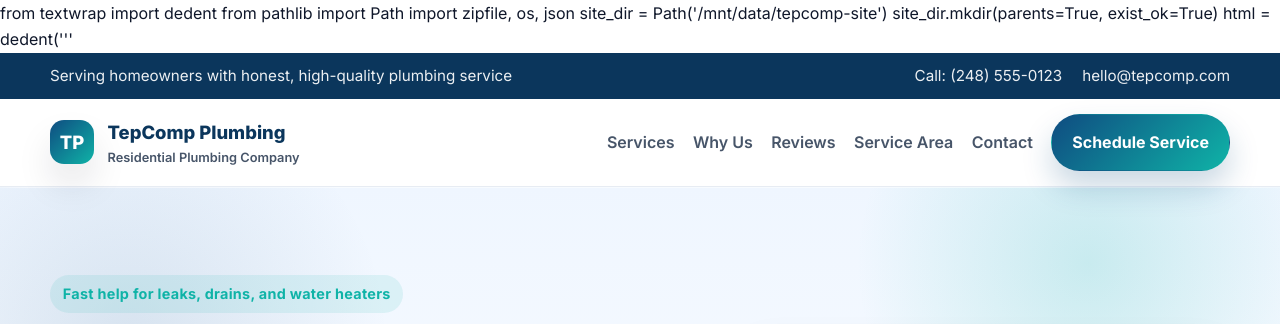
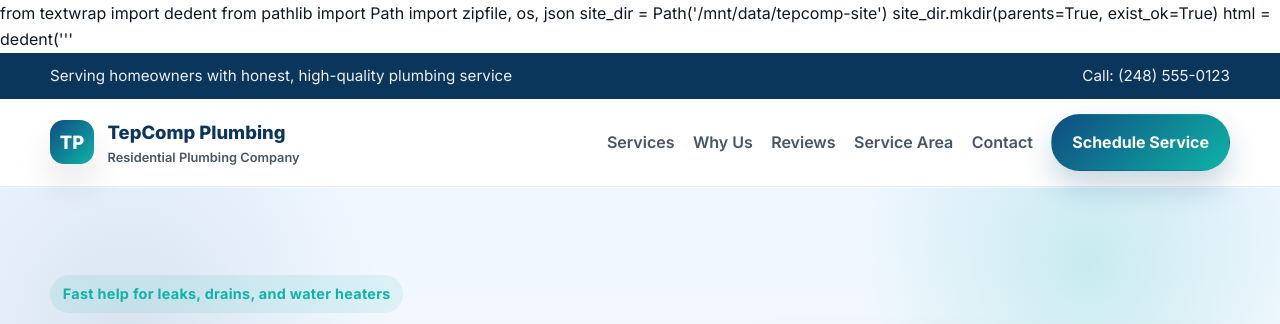
Before and after one commit to mpcsolutions/tepcomp.github.io, a Jekyll site: the page index.html, which Jekyll copies as it is, in a window 1280 px wide and 900 px high, cut to the strip 0-324 px from the top of the window. Built offline with Jekyll 4.4.1, drawn with Linux system fonts in a browser that asks for light colours.

Commit message:
Update index.html

```diff
--- a/index.html
+++ b/index.html
@@ -689,7 +689,7 @@
       </div>
       <div class="topbar-items">
         <a href="tel:+12485550123">Call: (248) 555-0123</a>
-        <a href="mailto:hello@tepcomp.com">hello@tepcomp.com</a>
+
       </div>
     </div>
   </div>
@@ -964,7 +964,7 @@
               </li>
               <li>
                 <div class="icon" style="width:42px;height:42px;border-radius:12px;margin:0;">✉</div>
-                <div><strong>Email</strong><span>hello@tepcomp.com</span></div>
+                <div><strong>Email</strong>
               </li>
               <li>
                 <div class="icon" style="width:42px;height:42px;border-radius:12px;margin:0;">⌂</div>
@@ -979,7 +979,7 @@
         </div>
 
         <div class="contact-card reveal">
-          <div class="form-success" id="formSuccess">Your email app should open with this message pre-filled. If it doesn't, email hello@tepcomp.com directly.</div>
+          <div class="form-success" id="formSuccess">Your email app should open with this message pre-filled. If it doesn't, email  directly.</div>
           <form id="contactForm">
             <div class="field-row">
               <div>
@@ -1080,7 +1080,7 @@
       );
 
       success.style.display = 'block';
-      window.location.href = `mailto:hello@tepcomp.com?subject=${subject}&body=${body}`;
+      window.location.href = `mailto:?subject=${subject}&body=${body}`;
     });
 
     const currentYear = new Date().getFullYear();
@@ -1095,7 +1095,7 @@
     "name": "TepComp Plumbing",
     "url": "https://tepcomp.com/",
     "telephone": "+1-248-555-0123",
-    "email": "hello@tepcomp.com",
+
     "areaServed": ["Warren", "Sterling Heights", "Troy", "Royal Oak", "Metro Detroit"],
     "description": "Residential plumbing company providing leak repair, drain cleaning, water heater service, fixture installation, and sump pump service.",
     "address": {
```
